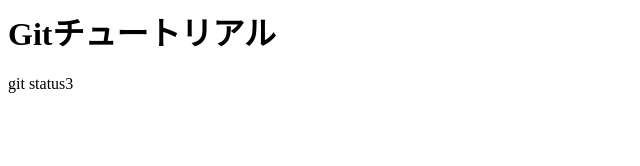
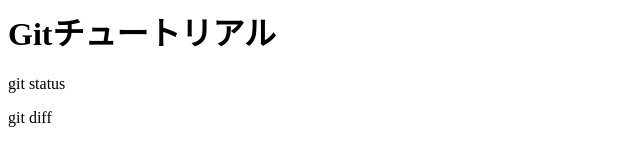
Before and after one commit to Tiripeppa0079/git_tutorial_bak, a plain HTML site: page index.html in a window 1280 px wide. Shown: the full height of the page, 0-640 px from the left. Drawn offline with Linux system fonts and the light colour scheme.

Commit message:
git diffを追記

```diff
--- a/index.html
+++ b/index.html
@@ -1,2 +1,3 @@
 <h1>Gitチュートリアル</h1>
-<p>git status3</p>
+<p>git status</p>
+<p>git diff</p>
```
